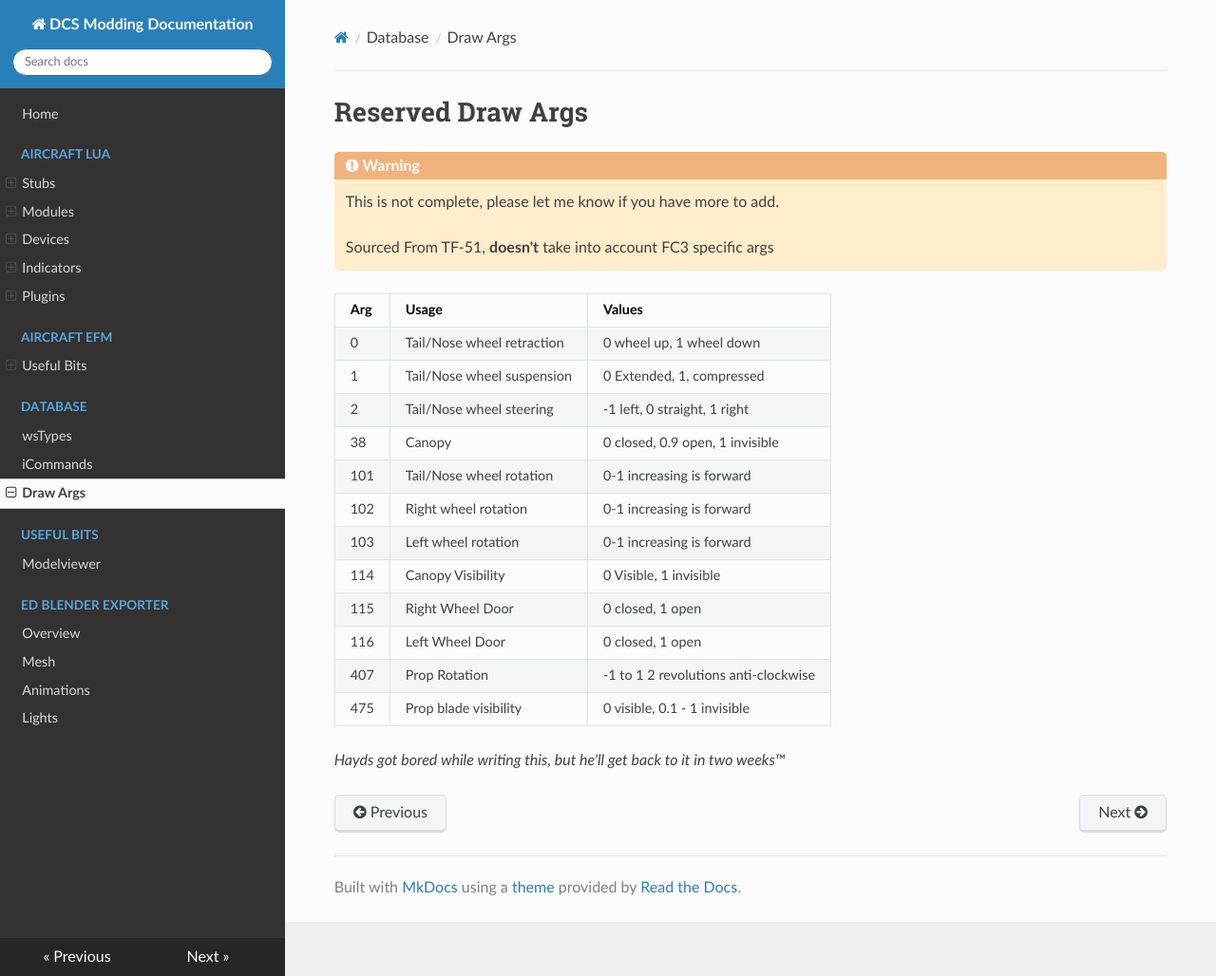
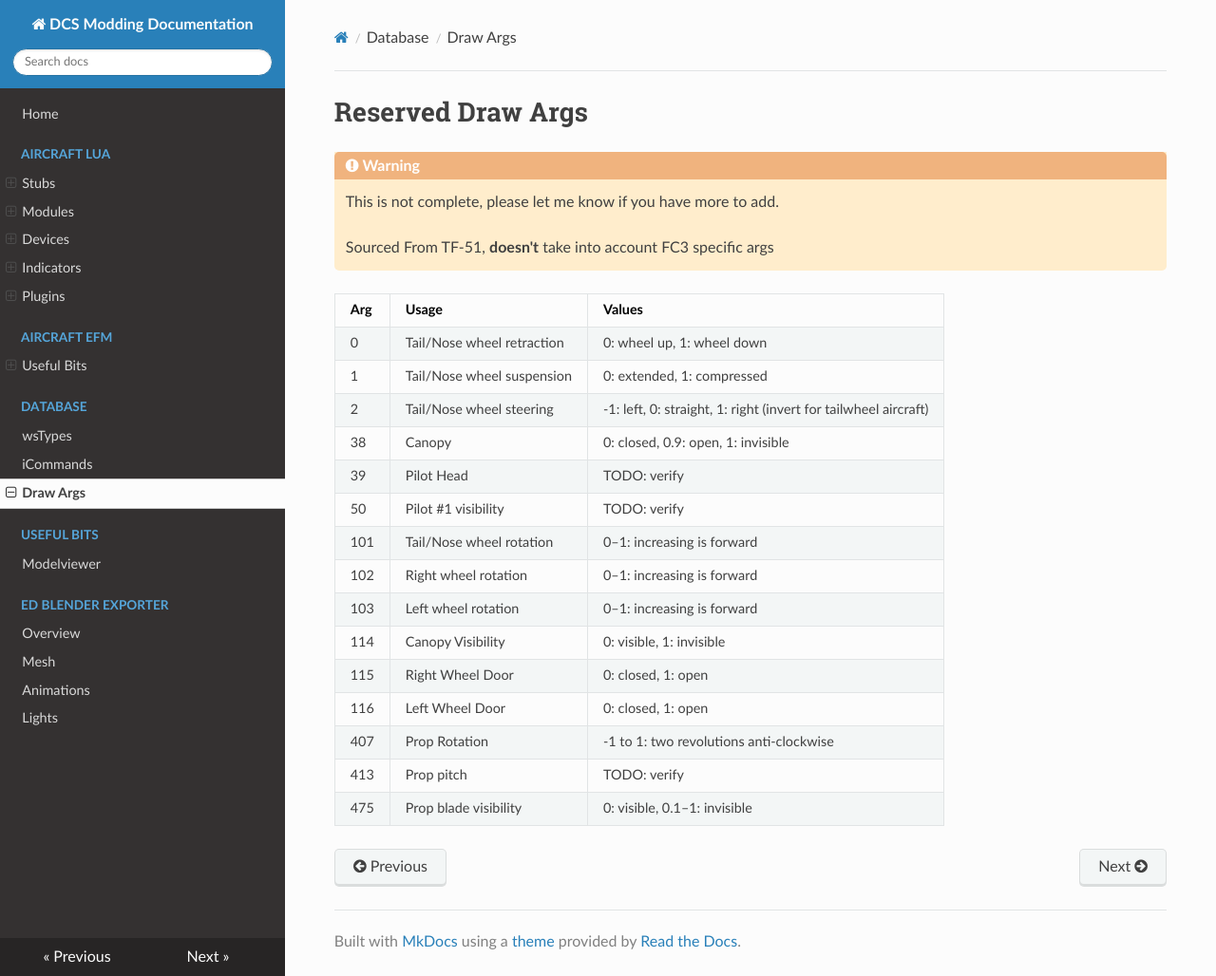
Before and after one commit to DCS-OpenSource/dcs-opensource-modding-guide, an MkDocs documentation site: the page built from docs/Database/draw-args.md, in a window 1280 px wide and 1028 px high. Shown: the whole window at 95% size. Built offline with MkDocs 1.6.1, drawn with Linux system fonts in a browser that asks for light colours; nearby versions of some CDN libraries.

Commit message:
updated draw arg database

```diff
--- a/docs/Database/draw-args.md
+++ b/docs/Database/draw-args.md
@@ -7,19 +7,20 @@
 
 
 
-| Arg | Usage | Values |
-| --- | ----- | ------ |
-| 0 | Tail/Nose wheel retraction | 0 wheel up, 1 wheel down |
-| 1 | Tail/Nose wheel suspension | 0 Extended, 1, compressed|
-| 2 | Tail/Nose wheel steering | -1 left, 0 straight, 1 right |
-| 38 | Canopy | 0 closed, 0.9 open, 1 invisible |
-| 101 | Tail/Nose wheel rotation | 0-1 increasing is forward |
-| 102 | Right wheel rotation | 0-1 increasing is forward |
-| 103 | Left wheel rotation | 0-1 increasing is forward |
-| 114 | Canopy Visibility | 0 Visible, 1 invisible |
-| 115 | Right Wheel Door | 0 closed, 1 open |
-| 116 | Left Wheel Door | 0 closed, 1 open |
-| 407 | Prop Rotation | -1 to 1 2 revolutions anti-clockwise |
-| 475 | Prop blade visibility | 0 visible, 0.1 - 1 invisible
-
-*Hayds got bored while writing this, but he'll get back to it in two weeks™*
+| **Arg** | **Usage**                   | **Values**                                   |
+|---------|-----------------------------|----------------------------------------------|
+| 0       | Tail/Nose wheel retraction  | 0: wheel up, 1: wheel down                   |
+| 1       | Tail/Nose wheel suspension  | 0: extended, 1: compressed                   |
+| 2       | Tail/Nose wheel steering    | -1: left, 0: straight, 1: right (invert for tailwheel aircraft) |
+| 38      | Canopy                      | 0: closed, 0.9: open, 1: invisible           |
+| 39      | Pilot Head                  | TODO: verify                                 |
+| 50      | Pilot #1 visibility         | TODO: verify                                 |
+| 101     | Tail/Nose wheel rotation    | 0–1: increasing is forward                   |
+| 102     | Right wheel rotation        | 0–1: increasing is forward                   |
+| 103     | Left wheel rotation         | 0–1: increasing is forward                   |
+| 114     | Canopy Visibility           | 0: visible, 1: invisible                     |
+| 115     | Right Wheel Door            | 0: closed, 1: open                           |
+| 116     | Left Wheel Door             | 0: closed, 1: open                           |
+| 407     | Prop Rotation               | -1 to 1: two revolutions anti-clockwise      |
+| 413     | Prop pitch                  | TODO: verify                                 |
+| 475     | Prop blade visibility       | 0: visible, 0.1–1: invisible                 |
```
